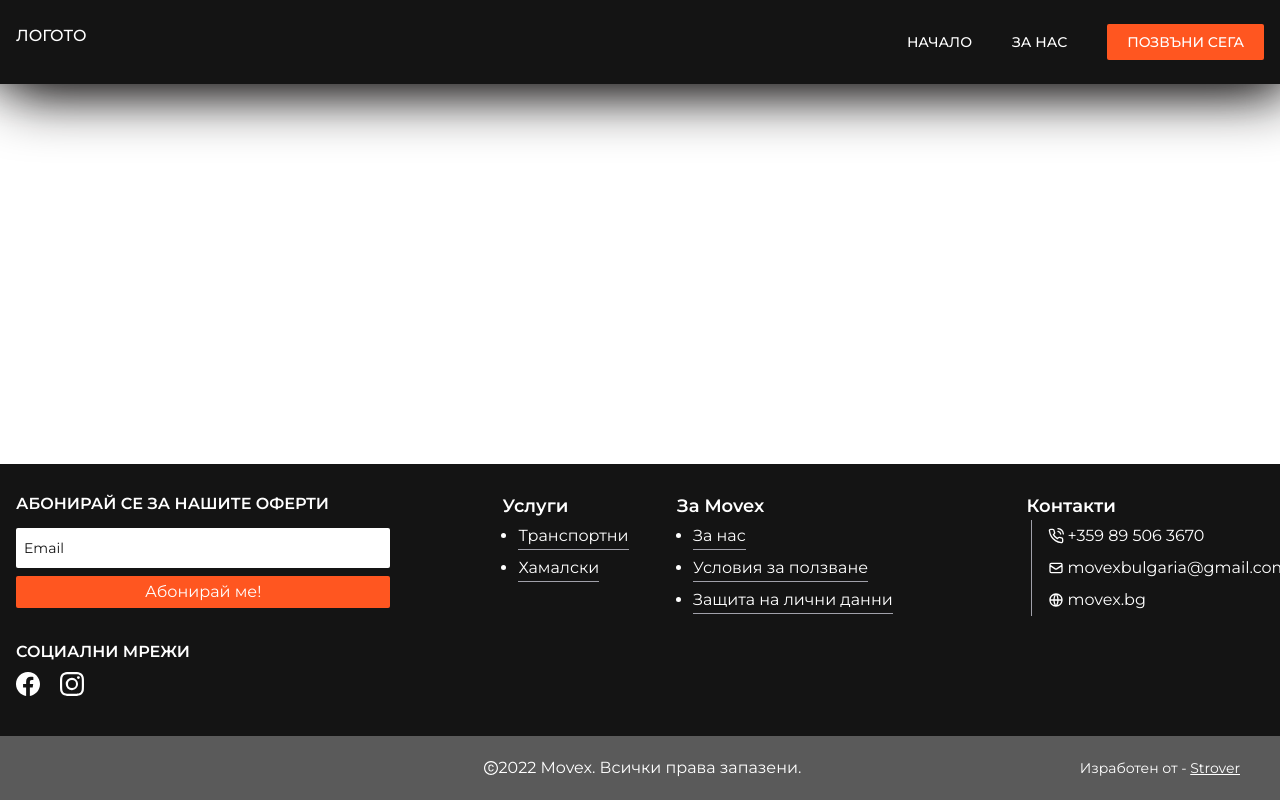
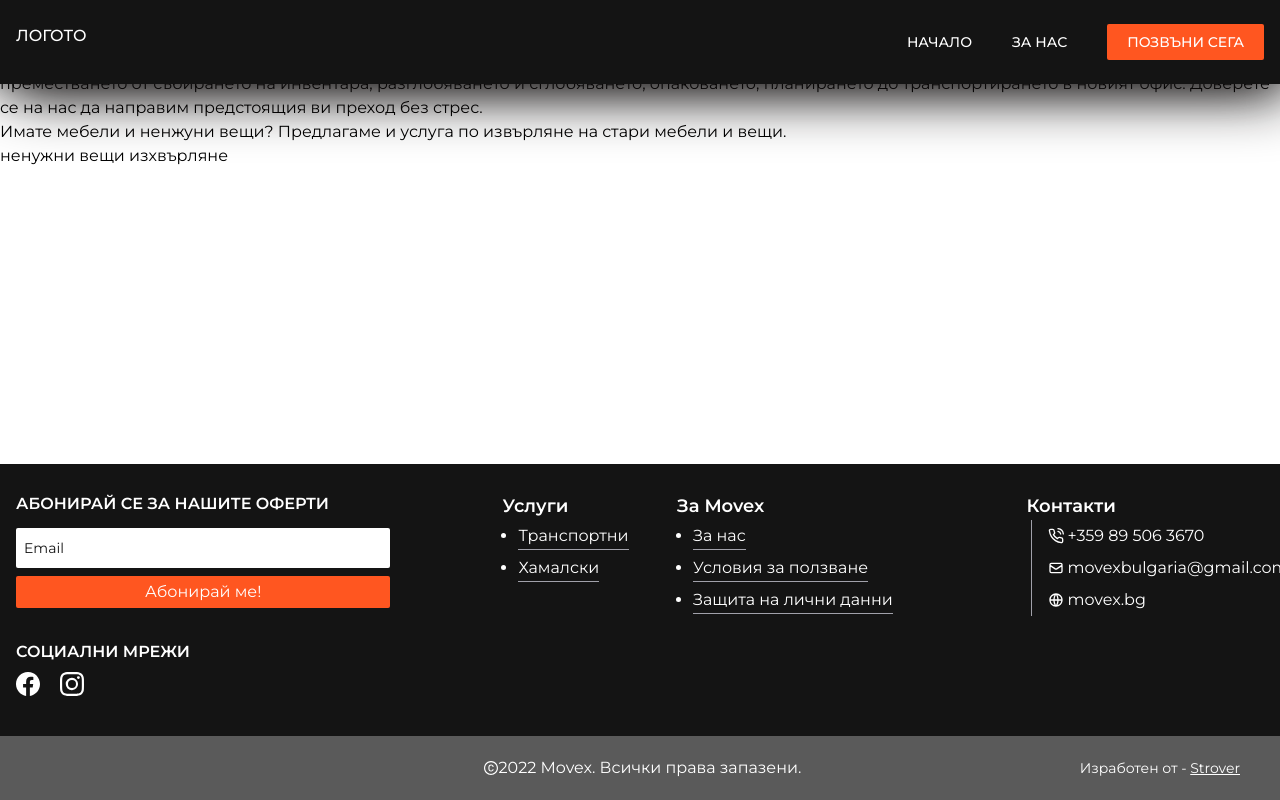
Before and after one commit to StroverIT/cargomove, a Next.js app: page /office-moving in a window 1280 px wide. Shown: the top 800 px of the page. Built offline with nearby package versions, Linux system fonts and the light colour scheme; a web font is replaced by a local one.

Commit message:
adding pages for more information

```diff
--- a/pages/home-moving.js
+++ b/pages/home-moving.js
@@ -3,12 +3,13 @@ import React from "react";
 export default function HomeMoving() {
   return (
     <div>
+      <h2>Преместване на дома:</h2>
       <p>
-        Преместване на дома: Нашуте услуги по преместване на дома се отличават с
-        качество и дотъпност! Преместването на дома ви се струва трудно събитие,
-        което трябва да бъде направено внимателно. Тук ние идваме насреща!
-        Високо ценим нашите клиенти да разбират стойността и възможностите на
-        нашите услуги. Нашите специалисти по преместване ще се погрижат с всичко
+        Нашуте услуги по преместване на дома се отличават с качество и
+        дотъпност! Преместването на дома ви се струва трудно събитие, което
+        трябва да бъде направено внимателно. Тук ние идваме насреща! Високо
+        ценим нашите клиенти да разбират стойността и възможностите на нашите
+        услуги. Нашите специалисти по преместване ще се погрижат с всичко
         възможно да направят сложното събитие в едно комфортно преживяване,
         което ще остане спомен за цял живот.
       </p>
--- a/pages/office-moving.js
+++ b/pages/office-moving.js
@@ -1,5 +1,25 @@
 import React from "react";
 
 export default function OfficeMoving() {
-  return <div>office-moving</div>;
+  return (
+    <div>
+      <h2>Преместване на офис/ корпоративно преместване/ решения</h2>
+
+      <p>
+        Преместването на офиса може да бъде трудна част за работодателите така и
+        за служителите. Процесът по преместване може да бъде сложна част, но с
+        помощта на нашите специализирани мениджъри ще може лесно и удобно да
+        координираме всеки аспект от преместването Ви. Доверете се на нас за
+        преместването от събирането на инвентара, разглобяването и сглобяването,
+        опаковането, планирането до транспортирането в новият офис. Доверете се
+        на нас да направим предстоящия ви преход без стрес.
+      </p>
+      <p>
+        Имате мебели и ненжуни вещи? Предлагаме и услуга по извърляне на стари
+        мебели и вещи.
+      </p>
+
+      <p>ненужни вещи изхвърляне</p>
+    </div>
+  );
 }
```
